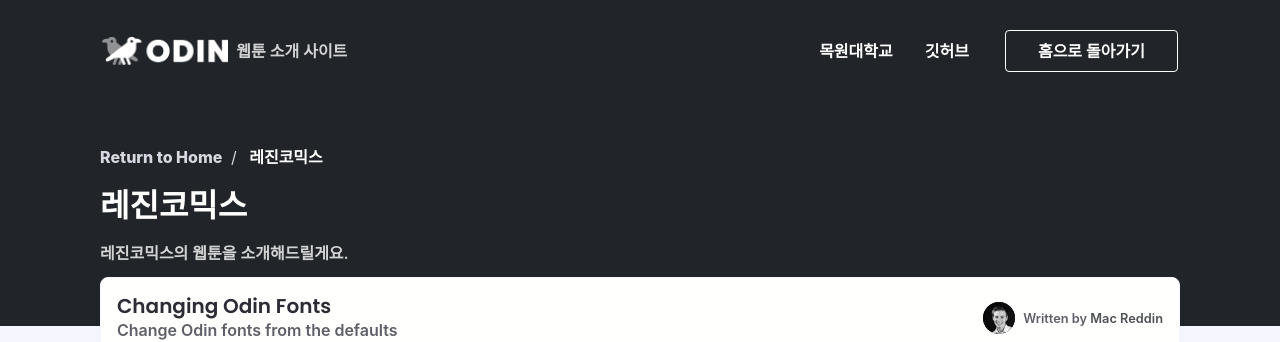
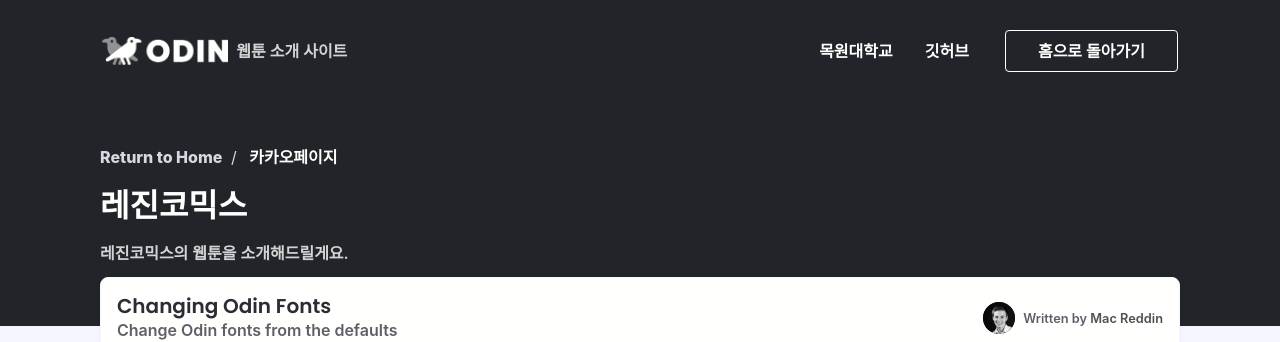
Before and after one commit to martin-yeo/k1163, a Jekyll site: the page built from customizing-odin.html, in a window 1280 px wide. Shown: the top 342 px of the page. Built offline with Jekyll 4.4.1, drawn with Linux system fonts in a browser that asks for light colours; nearby versions of some CDN libraries; some web fonts are replaced; comment, search, counter and statistics services are not loaded.

Commit message:
카카오페이지 돌아가기 링크 설정

```diff
--- a/_layouts/category.html
+++ b/_layouts/category.html
@@ -18,7 +18,7 @@ layout: default
             <a href="https://k1163172.github.io/">Return to Home</a>
           </li>
           <li class="breadcrumb-item">
-            <a href="#">{{ page_category.name }}</a>
+            <a href="https://k1163172.github.io/using-subcategories">카카오페이지</a>
           </li>
         </ul>
         <h2 class="text-light text-bold">{{ page_category.name }}</h2>
```
